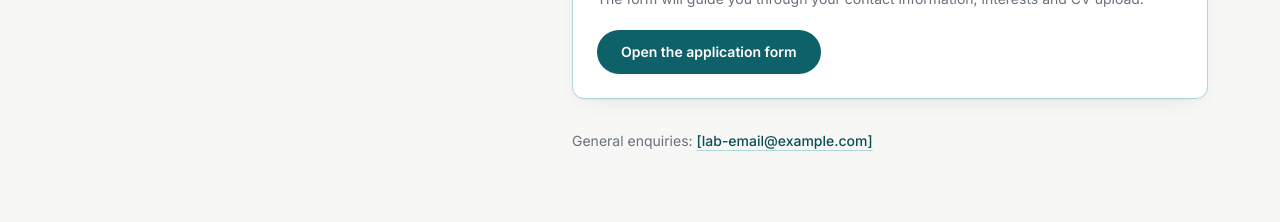
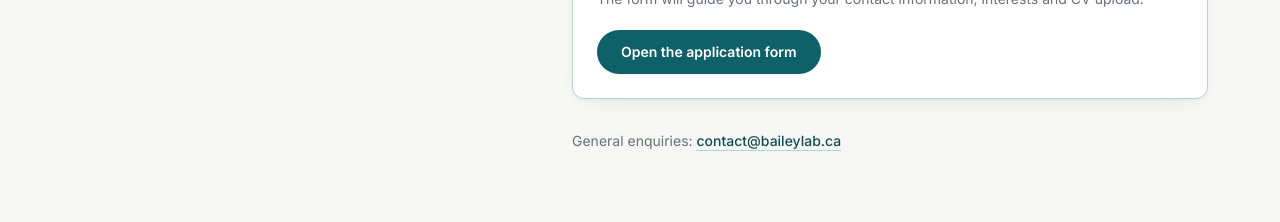
Before and after one commit to Neda-Esfehani/Bailey-Lab, a Next.js app: page /join in a window 1280 px wide. Shown: the part 920-1142 px from the top of the page. Built offline with nearby package versions, Linux system fonts and the light colour scheme.

Commit message:
Set Bailey Lab inquiry email

```diff
--- a/data/site.ts
+++ b/data/site.ts
@@ -28,7 +28,7 @@ export const site = {
 
   /** ⚠️ Placeholder — do not publish until confirmed by the lab. */
   contact: {
-    labEmail: '[lab-email@example.com]',
+    labEmail: 'contact@baileylab.ca',
     piName: 'Swneke D. Bailey, PhD',
     piEmail: 'swneke.bailey@mcgill.ca',
     phone: '(514) 934-1934',
@@ -45,7 +45,7 @@ export const site = {
 
   /** ⚠️ Placeholder profile links. */
   socials: {
-    email: 'mailto:[lab-email@example.com]',
+    email: 'mailto:contact@baileylab.ca',
     googleScholar: 'https://scholar.google.co.uk/',
     pubmed: 'https://pubmed.ncbi.nlm.nih.gov/',
     linkedin: 'https://www.linkedin.com/',
```
